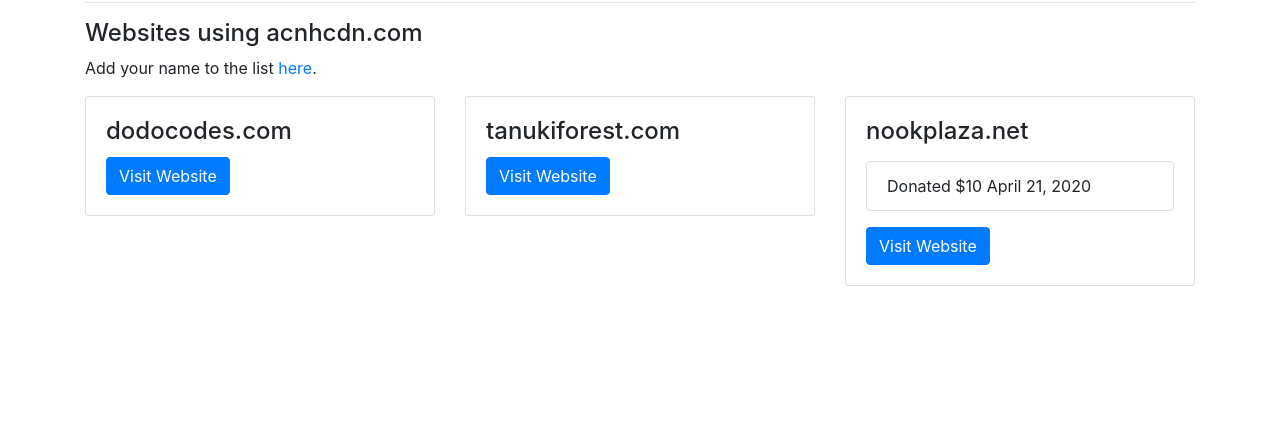
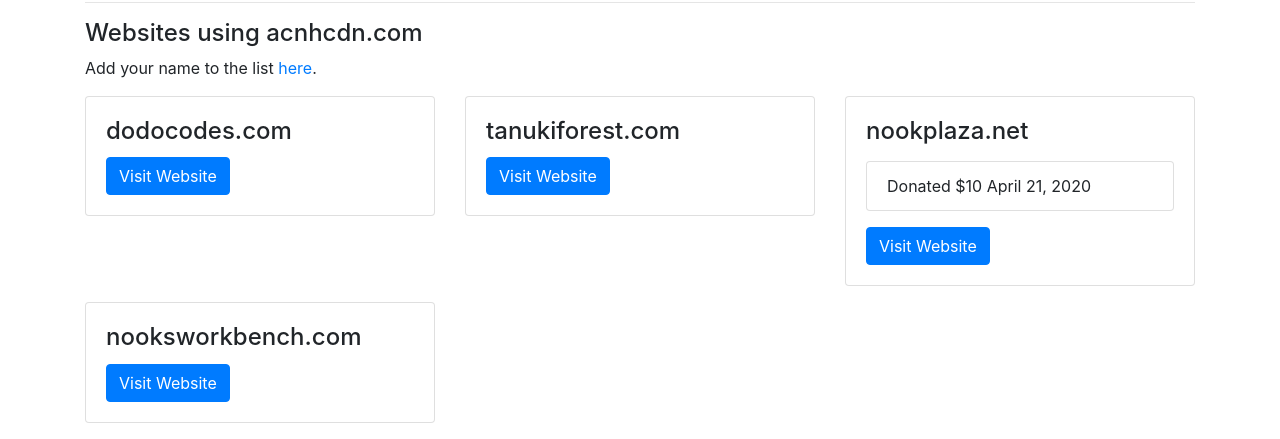
Before and after one commit to dodocodes/acnhcdn.com, a plain HTML site: page index.html in a window 1280 px wide. Shown: the part 587-1026 px from the top of the page. Before the commit the page ends 889 px from the top, so only its background shows below. Drawn offline with nearby package versions, Linux system fonts and the light colour scheme.

Commit message:
Added nooksworkbench.com to list
Depending on overall traffic, I will seriously consider (I will) donate in the future.

```diff
--- a/index.html
+++ b/index.html
@@ -59,6 +59,14 @@
           </div>
         </div>
       </div>
+      <div class="col-12 col-sm-6 col-lg-4 mb-3">
+        <div class="card text-left">
+          <div class="card-body">
+            <h4 class="card-title">nooksworkbench.com</h4>
+            <a href="https://nooksworkbench.com/" class="btn btn-primary" target="_blank">Visit Website</a>
+          </div>
+        </div>
+      </div>
     </div>
   </main>
 </body>
```
